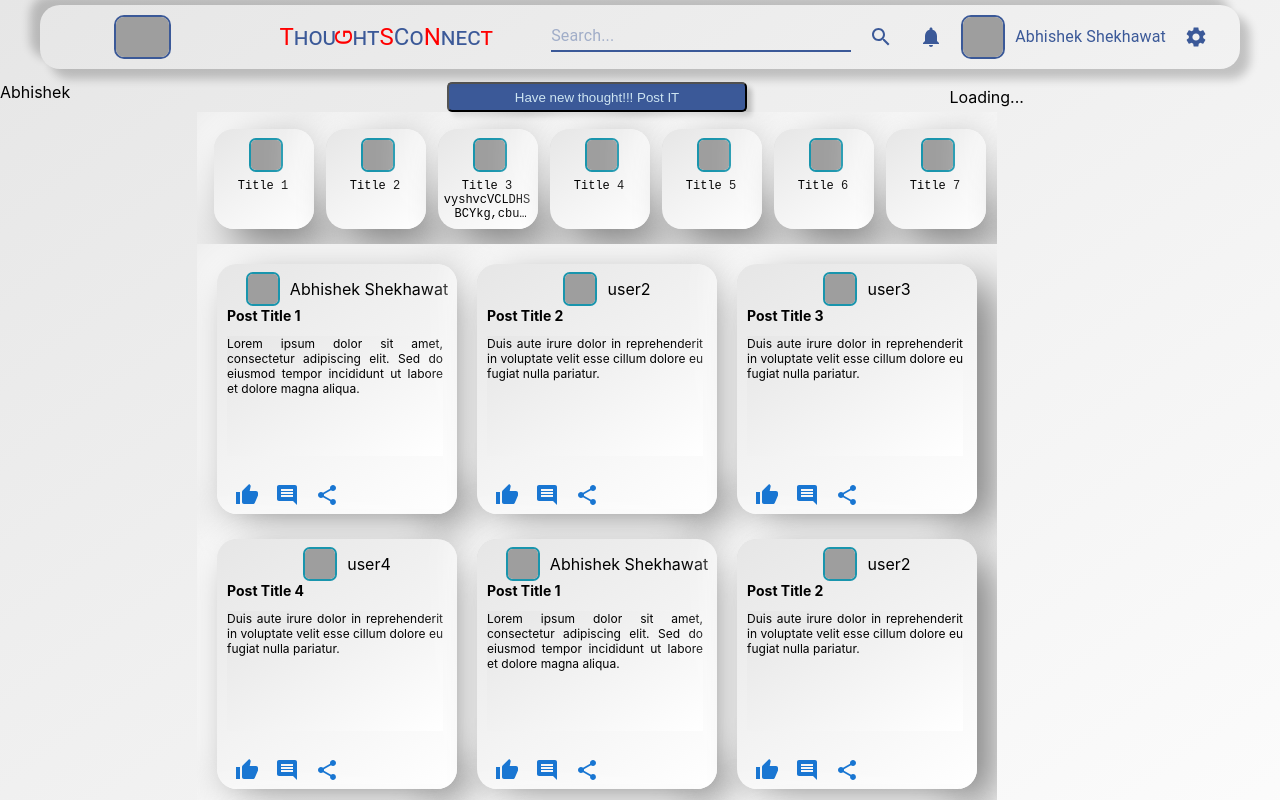
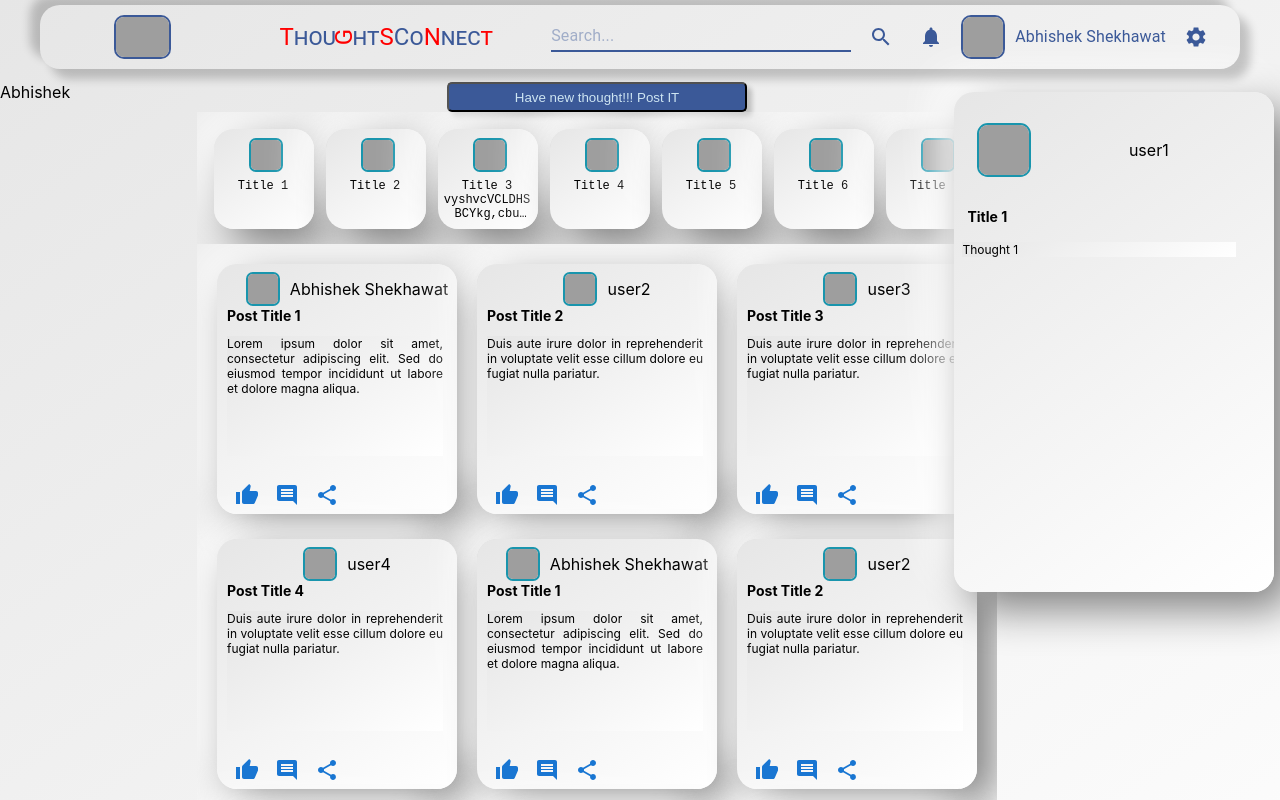
Before and after one commit to Abhishek-S-2001/Thoughts-Connect, a React (Create React App) app: page / in a window 1280 px wide. Both pictures are taken after a click on the element 264 px from the left and 179 px from the top of the page. Shown: the top 800 px of the page. Built offline with nearby package versions, Linux system fonts and the light colour scheme; grey boxes are pictures that could not be loaded.

Commit message:
added view option for post

```diff
--- a/src/Components/Feed/feed.css
+++ b/src/Components/Feed/feed.css
@@ -52,6 +52,9 @@
   border: 2px solid #1995AD;
   border-radius: 20%;
 }
+.username{
+  cursor: pointer;
+}
 
 .card__content {
   display: grid;
@@ -62,6 +65,7 @@
 .postTitle {
   font-size: 14px;
   font-weight: bold;
+  cursor: pointer;
 }
 
 .postThought {
@@ -74,6 +78,7 @@
   overflow-y: auto;
   white-space: pre-wrap;
   background: linear-gradient(145deg, #e6e6e6, #ffffff);
+  cursor: pointer;
 }
 
 .postActions {
--- a/src/Components/MainScreen/mainscreen.js
+++ b/src/Components/MainScreen/mainscreen.js
@@ -3,11 +3,15 @@ import './mainscreen.css'
 
 import Feed from '../Feed/Feed';
 import Post from '../Post/post';
-import Status from '../Status/status'
+import Status from '../Status/status';
 import SelectedItem from '../SelectedItem/selecteditem';
 
 const MainScreen = () => {
     const [selecteditem, setselecteditem] = useState('');
+
+    const handleStatusClick = (item) => {
+        setselecteditem(item);
+    };
 
     const handlePostClick = (item) => {
         setselecteditem(item);
@@ -24,7 +28,7 @@ const MainScreen = () => {
                 <Post />
             </div>
             <div className='screen__status'>
-                <Status/>
+                <Status handleStatusClick={handleStatusClick} />
             </div>
             <div className='screen__feed'>
                 <Feed handlePostClick={handlePostClick}/>
--- a/src/Components/SelectedItem/selecteditem.css
+++ b/src/Components/SelectedItem/selecteditem.css
@@ -1,9 +1,11 @@
 .selected__item{
     display: flex;
+    max-width: 100%;
+    max-height: 100%;
 }
 .item__card {
     height: 500px;
-    width: auto;
+    width: 330px;
     max-height: 500px;
     max-width: 330px;
     border-radius: 20px;
@@ -14,46 +16,53 @@
 
   .itemcontent__container {
     display: grid;
-    margin: 5px;
-    align-items: center;
-    width: 100%;
-    grid-template-rows: 30px auto 40px;
+    margin: 3px;
+    width: 95%;
+    height: auto;
+    max-width: 320px;
+    max-height: 480px;
+    grid-template-rows: 100px auto 60px;
+    grid-auto-flow: row;
     grid-row-gap: 3px;
     padding: 5px;
   }
 
-  .profileInfo {
+  .item__profileInfo {
     display: grid;
-    width: 100%;
+    margin: 5px;
+    width: 95%;
     grid-auto-flow: column;
-    justify-content: center;
     align-items: center;
   }
 
-  .profileInfo .profilePic {
+.item__profilePic {
     margin-right: 10px;
-    width: 30px;
-    height: 30px;
+    margin-left: 10px;
+    width: 50px;
+    height: 50px;
     object-fit: cover;
     border: 2px solid #1995AD;
     border-radius: 20%;
   }
+  .item__username{
+    cursor: pointer;
+  }
 
-  .card__content {
+  .item__card__content {
     display: grid;
     grid-auto-flow: row;
-    align-items: center;
   }
 
-  .postTitle {
+  .itemTitle {
+    margin: 5px;
     font-size: 14px;
     font-weight: bold;
   }
 
-  .postThought {
+  .item__Thought {
     width: 90%;
-    max-height: 150px;
-    height: 120px;
+    max-height: fit-content;
+    height: fit-content;
     font-size: 12px;
     text-align: justify;
     overflow: hidden;
--- a/src/Components/SelectedItem/selecteditem.js
+++ b/src/Components/SelectedItem/selecteditem.js
@@ -17,15 +17,15 @@ const SelectedItem = ({selecteditem}) => {
     <div className='selected__item'>
         <div className="item__card">
           <div className='itemcontent__container'>
-            <div className="profileInfo">
-              <img src={post.profilePic} alt={post.username} className="profilePic" />
-              <span className="username">{post.username}</span>
+            <div className="item__profileInfo">
+              <img src={post.profilePic} alt={post.username} className="item__profilePic" />
+              <span className="item__username">{post.username}</span>
             </div>
             <div className='card__content'>
-              <text variant="h6" className="postTitle">
+              <text variant="h6" className="itemTitle">
                 {post.title}
               </text>
-              <p variant="body2" className="postThought">
+              <p variant="body2" className="item__Thought">
                 {post.thought}
               </p>
             </div>
--- a/src/Components/Status/status.js
+++ b/src/Components/Status/status.js
@@ -6,7 +6,7 @@ import Profile_Pic2 from '../../Resources/profile_pic1.jpg'
 import Profile_Pic3 from '../../Resources/profile_pic2.jpg'
 import Profile_Pic4 from '../../Resources/profile_pic3.jpg'
 
-const Status = () => {
+const Status = ({handleStatusClick}) => {
   const statusScreenRef = useRef(null);
 
   const handleWheel = (event) => {
@@ -15,36 +15,36 @@ const Status = () => {
       const scrollAmount = event.deltaY > 0 ? 100 : -100;
       statusScreenRef.current.scrollBy({
         left: scrollAmount,
-        behavior: 'smooth'
+
       });
     }
   };
 
   const statusData = [
-    { username: 'user1', Src: Profile_Pic, status: 'active', title: 'Title 1', thought: 'Thought 1' },
-    { username: 'user2', Src: Profile_Pic2, status: 'inactive', title: 'Title 2', thought: 'Thought 2' },
-    { username: 'user4', Src: Profile_Pic3, status: 'active', title: 'Title 3 vyshvcVCLDHSBCYkg,cbu vclqvcbvclc,ckBCB CILcbhbvc.', thought: 'Thought 3' },
-    { username: 'user5', Src: Profile_Pic4, status: 'inactive', title: 'Title 4', thought: 'Thought 4' },
-    { username: 'user3', Src: Profile_Pic, status: 'active', title: 'Title 5', thought: 'Thought 5' },
-    { username: 'user6', Src: Profile_Pic2, status: 'active', title: 'Title 6', thought: 'Thought 6' },
-    { username: 'user7', Src: Profile_Pic3, status: 'inactive', title: 'Title 7', thought: 'Thought 7' },
-    { username: 'user8', Src: Profile_Pic4, status: 'active', title: 'Title 8', thought: 'Thought 8' },
-    { username: 'user4', Src: Profile_Pic3, status: 'active', title: 'Title 3 vyshvcVCLDHSBCYkg,cbu vclqvcbvclc,ckBCB CILcbhbvc.', thought: 'Thought 3' },
-    { username: 'user5', Src: Profile_Pic4, status: 'inactive', title: 'Title 4', thought: 'Thought 4' },
-    { username: 'user3', Src: Profile_Pic, status: 'active', title: 'Title 5', thought: 'Thought 5' },
-    { username: 'user6', Src: Profile_Pic2, status: 'active', title: 'Title 6', thought: 'Thought 6' },
+    { username: 'user1', profilePic: Profile_Pic, title: 'Title 1', thought: 'Thought 1' },
+    { username: 'user2', profilePic: Profile_Pic2, title: 'Title 2', thought: 'Thought 2' },
+    { username: 'user4', profilePic: Profile_Pic3, title: 'Title 3 vyshvcVCLDHSBCYkg,cbu vclqvcbvclc,ckBCB CILcbhbvc.', thought: 'Thought 3' },
+    { username: 'user5', profilePic: Profile_Pic4, title: 'Title 4', thought: 'Thought 4' },
+    { username: 'user3', profilePic: Profile_Pic, title: 'Title 5', thought: 'Thought 5' },
+    { username: 'user6', profilePic: Profile_Pic2, title: 'Title 6', thought: 'Thought 6' },
+    { username: 'user7', profilePic: Profile_Pic3, title: 'Title 7', thought: 'Thought 7' },
+    { username: 'user8', profilePic: Profile_Pic4, title: 'Title 8', thought: 'Thought 8' },
+    { username: 'user4', profilePic: Profile_Pic3, title: 'Title 3 vyshvcVCLDHSBCYkg,cbu vclqvcbvclc,ckBCB CILcbhbvc.', thought: 'Thought 3' },
+    { username: 'user5', profilePic: Profile_Pic4, title: 'Title 4', thought: 'Thought 4' },
+    { username: 'user3', profilePic: Profile_Pic, title: 'Title 5', thought: 'Thought 5' },
+    { username: 'user6', profilePic: Profile_Pic2, title: 'Title 6', thought: 'Thought 6' },
   ];
 
   return (
     <div className="status__screen" onWheel={handleWheel} ref={statusScreenRef}>
       <div className='status__container' >
-        {statusData.map(({  Src, status, title, thought }, index) => (
-          <div className={`status__card ${status}`}>
+        {statusData.map((status, index) => (
+          <div className={`status__card`} key={index} onClick={() => handleStatusClick({ type: 'status', data: status })}>
             <div className='status__content' >
               <div className='status__img'>
-                <img src={Src} alt='Profile Pic' />
+                <img src={status.profilePic} alt='Profile Pic' />
               </div>
-              <textarea className='status__title' readOnly value={title}></textarea>
+              <textarea className='status__title' readOnly value={status.title}></textarea>
             </div>
           </div>
         ))}
```
